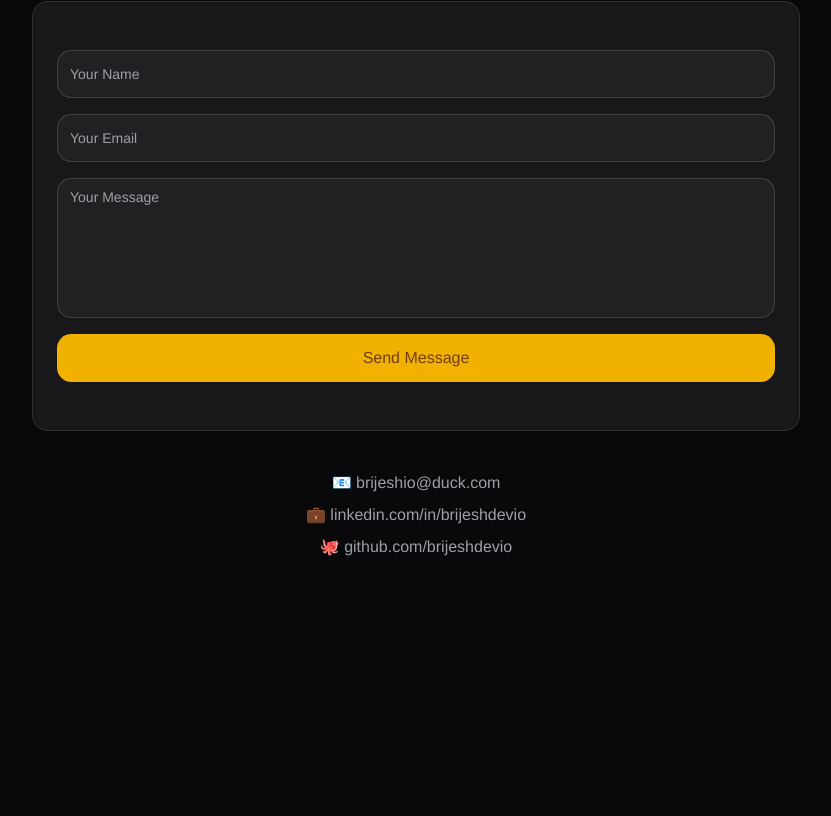
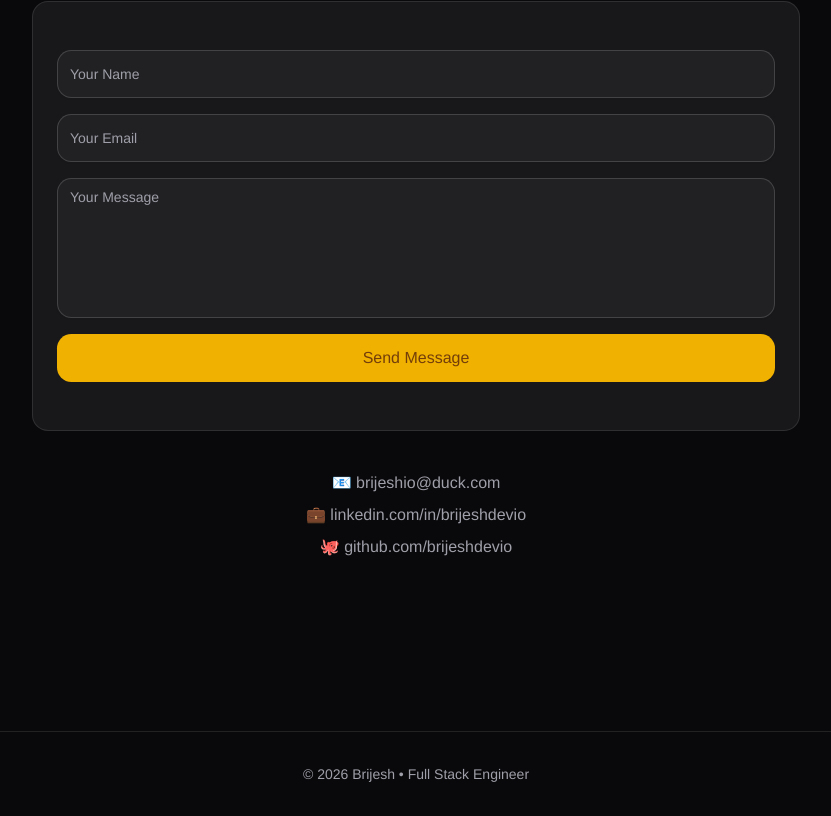
Before and after one commit to brijeshdevio/brijesh-stack, a React (Vite) app: page / in a window 1280 px wide. Shown: the part 2625-3441 px from the top of the page, without its empty margins (224-1055 px from the left). Before the commit the page ends 3292 px from the top, so only its background shows below. Built offline with nearby package versions, Linux system fonts and the light colour scheme.

Commit message:
feat: add footer

```diff
--- a/src/App.tsx
+++ b/src/App.tsx
@@ -1,6 +1,7 @@
 import { ThemeProvider } from "@/components/theme-provider";
 import { Navbar } from "@/components/Navbar";
 import { About, Contact, Hero, Projects, Skills } from "@/components/sections";
+import { Footer } from "@/components/Footer";
 import "@/App.css";
 
 function App() {
@@ -15,6 +16,7 @@ function App() {
           <Projects />
           <Contact />
         </main>
+        <Footer />
       </ThemeProvider>
     </>
   );
--- /dev/null
+++ b/src/components/Footer.tsx
@@ -0,0 +1,9 @@
+export function Footer() {
+  return (
+    <footer className="w-full py-8 border-t mt-16">
+      <div className="max-w-5xl mx-auto px-3 text-center text-sm text-muted-foreground">
+        © {new Date().getFullYear()} Brijesh • Full Stack Engineer
+      </div>
+    </footer>
+  );
+}
```
